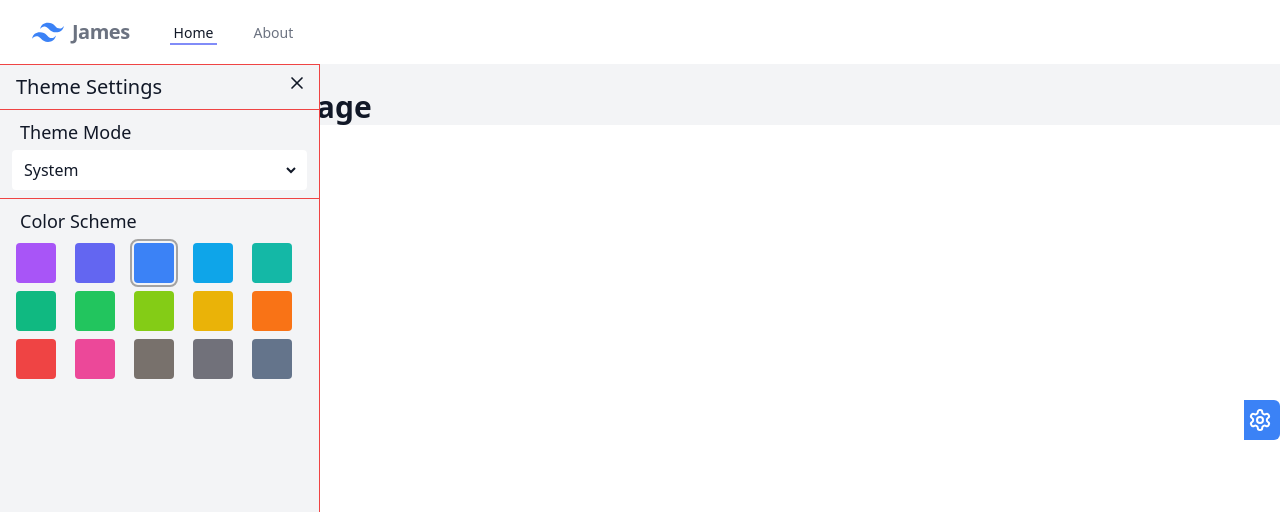
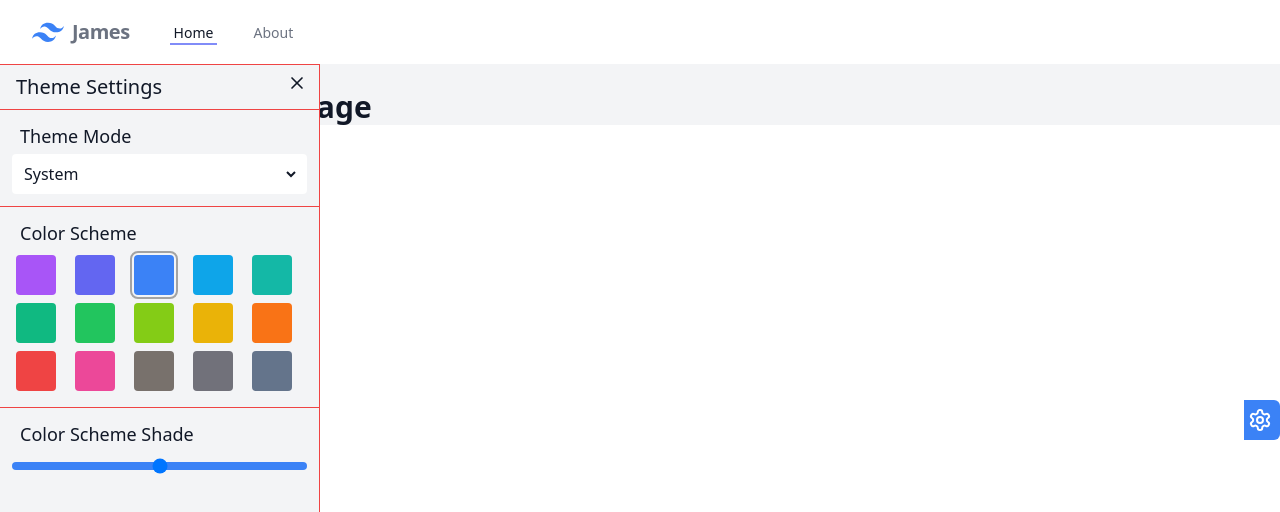
Before and after one commit to BarneyMayerson/portfolio, a Vue app: page / in a window 1280 px wide. Both pictures are taken after a click on the button 1260 px from the left and 420 px from the top of the page. Shown: the top 512 px of the page. Built offline with nearby package versions, Linux system fonts and the light colour scheme.

Commit message:
Color scheme shade (wip))

```diff
--- a/src/Components/Generic/Settings.vue
+++ b/src/Components/Generic/Settings.vue
@@ -3,6 +3,7 @@ import { computed } from "vue";
 import { useColorSchemeStore } from "@/stores/colorScheme";
 import ThemesDropdown from "@/Components/Generic/ThemesDropdown.vue";
 import ColorButton from "@/Components/Generic/ColorButton.vue";
+import RangeInput from "@/Components/Inputs/RangeInput.vue";
 
 const colorScheme = useColorSchemeStore();
 const primaryColor = computed(() => colorScheme.primaryColor);
@@ -34,13 +35,13 @@ const primaryColor = computed(() => colorScheme.primaryColor);
     </div>
 
     <!-- Themes Dropdown -->
-    <div class="px-3 py-2">
+    <div class="p-3">
       <h3 class="text-lg ml-2 mb-1">Theme Mode</h3>
       <ThemesDropdown />
     </div>
 
     <!-- Color Schema -->
-    <div class="px-3 py-2">
+    <div class="p-3">
       <h3 class="text-lg ml-2 mb-1">Color Scheme</h3>
       <div class="flex flex-wrap w-full">
         <div class="w-1/5 p-1">
@@ -151,5 +152,13 @@ const primaryColor = computed(() => colorScheme.primaryColor);
         </div>
       </div>
     </div>
+
+    <!-- Color Schema Shade -->
+    <div class="p-3">
+      <h3 class="text-lg ml-2 mb-1">Color Scheme Shade</h3>
+      <div class="w-full">
+        <RangeInput :color="primaryColor" />
+      </div>
+    </div>
   </div>
 </template>
--- /dev/null
+++ b/src/Components/Inputs/RangeInput.vue
@@ -0,0 +1,18 @@
+<script setup>
+import { useColorSchemes } from "@/Composables/useColorSchemes";
+
+defineProps(["color"]);
+
+const { bgColorClasses } = useColorSchemes();
+</script>
+
+<template>
+  <input
+    type="range"
+    class="w-full appearance-none outline-none rounded h-2"
+    :class="`${bgColorClasses[color]}`"
+    min="100"
+    max="900"
+    value="500"
+  />
+</template>
```
